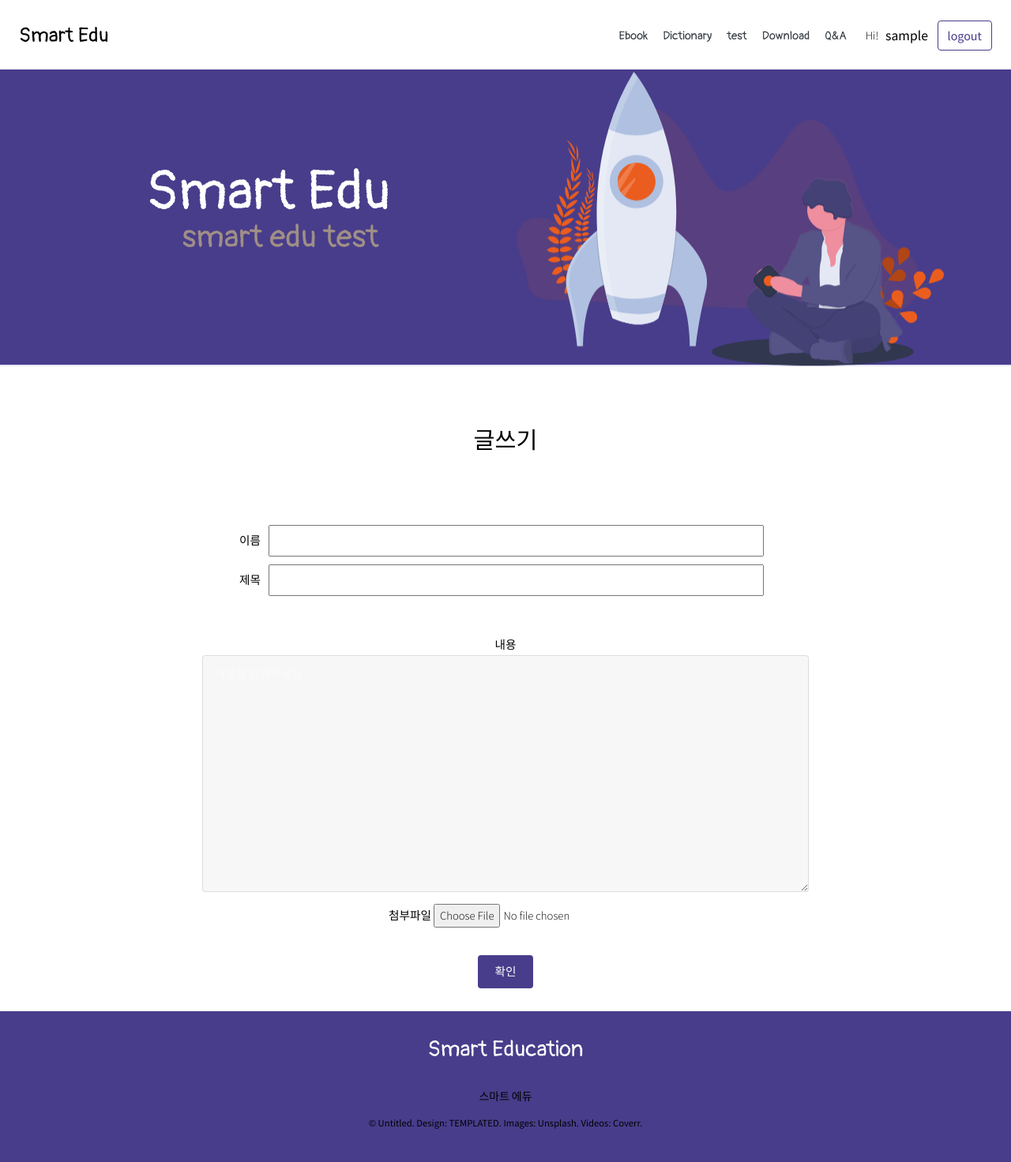
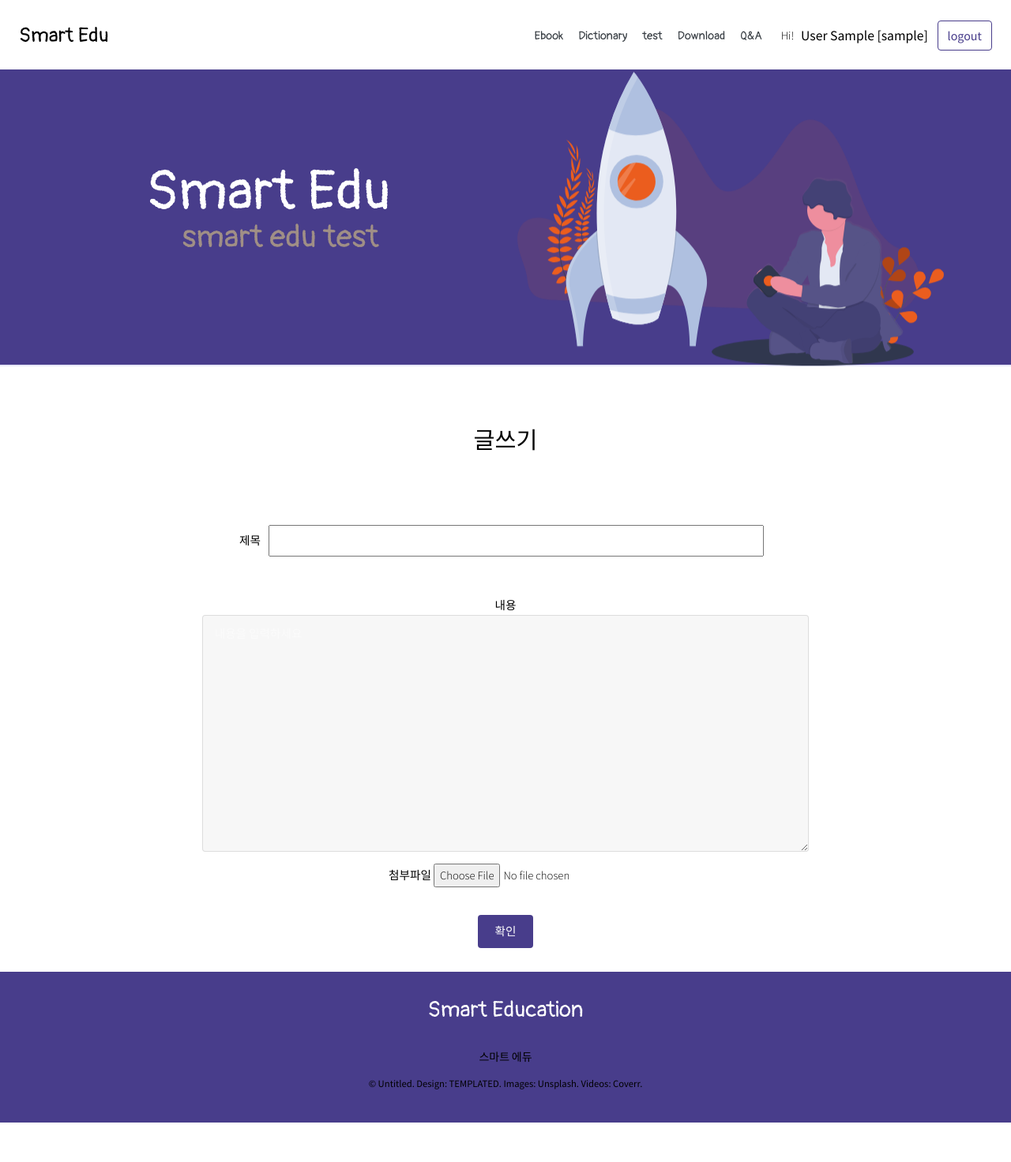
Before and after one commit to comdoller/Language-Education-Flatform, a Django app: page /board/write in a window 1280 px wide. Shown: the whole page at 79% size. After the commit the page ends 1422 px from the top, so only its background shows below. Run offline with Django 3.2, Linux system fonts and the light colour scheme; the visitor is signed in with stand-in values (Sample User, id 1); some libraries are stand-ins or nearby versions.

Commit message:
글작성할 때 로그인, 계정이름으로 작성자 필드고정

```diff
--- a/smartEdu/board/templates/write.html
+++ b/smartEdu/board/templates/write.html
@@ -11,7 +11,7 @@
 	<h4>글쓰기</h4>
 	<form action="insert" id="form1" name="form1" method="post" enctype="multipart/form-data">
 	{% csrf_token %}
-		<div class="qna">이름<input type="text" name="writer" size="80" placeholder="이름을 입력하세요"/></div>
+	<!--	<div class="qna">이름 {{ user.last_name }} {{ user.first_name }} [{{user.username}}] </div> -->
 		<!-- <div class="qna">이름<input type="text" name="writer" size="80" value="{{ user.username }}" readonly  /></div> 글 작성시 작성자 이름 로그인 사용자 이름으로 고정-->
 		<div class ="qna">제목<input type="text" name="title" size="80" placeholder="제목을 입력하세요"/></div>
 		<div class="qna2">내용
--- a/smartEdu/board/views.py
+++ b/smartEdu/board/views.py
@@ -4,11 +4,16 @@ from django.http import HttpResponseRedirect, HttpResponse
 from django.shortcuts import render, redirect
 from django.utils.http import urlquote
 from django.views.decorators.csrf import csrf_exempt
+from django.contrib import auth
 
 from .models import Board,Comment
 
 # Create your views here.
 def board(request):
+
+    if not request.user.is_authenticated:
+        return redirect('accounts:login')
+
     boardCount = Board.objects.count()
     boardList = Board.objects.all().order_by("-idx")
     return render(request, "board.html", {"boardList" : boardList, "boardCount" : boardCount})
@@ -31,7 +36,7 @@ def insert(request):
             fp.write(chunk)
         fp.close()
 
-    dto = Board(writer=request.POST["writer"], title=request.POST["title"], content=request.POST["content"],
+    dto = Board(writer=request.user.username, title=request.POST["title"], content=request.POST["content"],
                 filename=fname, filesize=fsize)
     dto.save()
     print(dto)
--- a/smartEdu/templates/base.html
+++ b/smartEdu/templates/base.html
@@ -56,7 +56,7 @@
 
       	{% if user.is_authenticated %}
 		   Hi! &nbsp&nbsp
-		   <b><a style="font-size:1.2em;" href="#">{{ user.username }}</a></b>
+		   <b><a style="font-size:1.2em;" href="#">{{ user.last_name }} {{ user.first_name }} [{{user.username}}]</a></b>
 		   &nbsp&nbsp&nbsp&nbsp<!-- 이후 링크 클릭시 마이페이지 이동 -->
         <a class="btn btn-outline-primary" href="{% url 'accounts:logout' %}">logout</a>
         {% else %}
```
